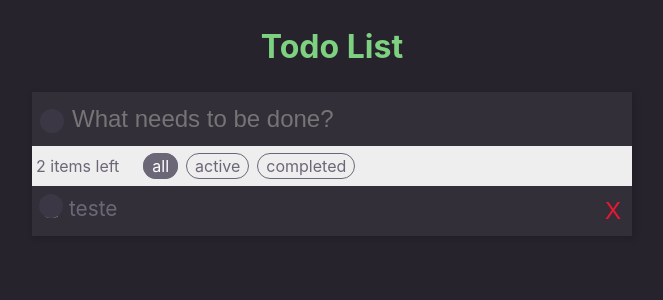
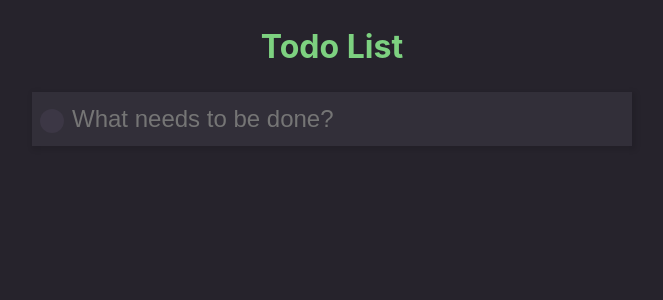
Before and after one commit to vanessa-dev/todo-list, a React (Create React App) app: page / in a window 1280 px wide. Shown: the top 300 px of the page, without its empty margins (308-971 px from the left). Built offline with nearby package versions, Linux system fonts and the light colour scheme.

Commit message:
chore: adicionando tarefas

```diff
--- a/public/index.html
+++ b/public/index.html
@@ -24,7 +24,7 @@
       work correctly both with client-side routing and a non-root public URL.
       Learn how to configure a non-root public URL by running `npm run build`.
     -->
-    <title>React App</title>
+    <title>Todo List App</title>
   </head>
   <body>
     <noscript>You need to enable JavaScript to run this app.</noscript>
--- a/src/App.css
+++ b/src/App.css
@@ -25,6 +25,7 @@
   border: none;
   font-size: 1.5rem;
   margin-left: 8px;
+  color: #fff;
 }
 
 .App .card input[type="checkbox"] {
--- a/src/App.js
+++ b/src/App.js
@@ -1,26 +1,40 @@
+import { useState } from 'react';
 import './App.css';
 
 function App() {
+  const [tasks, setTasks] = useState([]);
+  const handleChange = ({target, which}) => {
+    if (which === 13) {
+      setTasks([...tasks, target.value]);
+      target.value = "";
+    }
+  }
   return (
     <article className="App">
       <h1>Todo List</h1>
       <section className="card">
         <header>
           <input type="checkbox"/>
-          <input type="text" placeholder="What needs to be done?"/>
+          <input type="text"   onKeyPress={handleChange} placeholder="What needs to be done?"/>
         </header>
+
+        {
+          tasks.length > 0  &&
           <div className="card--info">
             <span>2 items left</span>
             <span className="card--badge active">all</span>
             <span className="card--badge">active</span>
             <span className="card--badge">completed</span>
           </div>
+        }
         <div className="card--tasks">
-          <div className="task">
-            <input type="checkbox" id="teste" />
-            <label htmlFor="teste">teste</label>
+        {tasks.map((item, index) => (
+          <div className="task" key={index}>
+           <input type="checkbox" id={index}/>
+           <label htmlFor={index}>{item}</label>
            <button>X</button>
           </div>
+        ))}
         </div>
       </section>
     </article>
```
Lines whose indentation alone changed are shown as unchanged.
